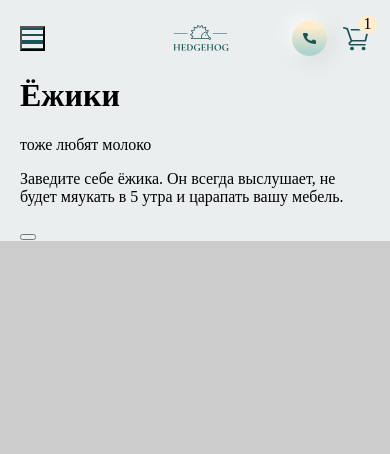
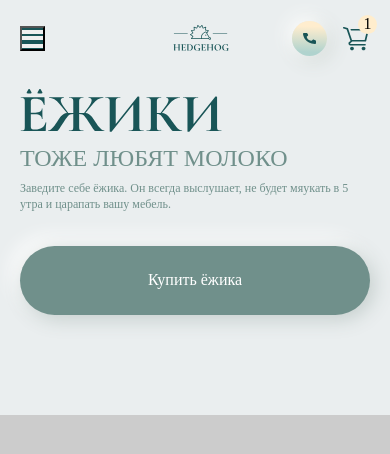
Before and after one commit to nosdmitry/hedgehog, a website built with webpack: page src/index.html in a window 390 px wide. Built offline with nearby package versions, Linux system fonts and the light colour scheme; files whose address does not match are found by name; a web font is replaced by a local one.

Commit message:
Feature: made header

```diff
--- /dev/null
+++ b/src/blocks/button/button.scss
@@ -0,0 +1,23 @@
+.button {
+  width: 328px;
+  height: 69px;
+  border-radius: 40px;
+  background-color: #70908B;
+  border: none;
+  box-shadow: 4px 4px 20px #C2CCCA, -8px -8px 20px #FFFFFF;
+  font-family: 'Realway', 'Times New Roman', Times, serif;
+
+  &_place_header {
+    margin: 0 auto;
+    margin-top: 34px;
+    color: #fff;
+  }
+}
+
+@media (max-width: 480px) {
+  .button {
+    &_place_header  {
+      width: 100%;
+    }
+  }
+}
--- a/src/blocks/header/header.scss
+++ b/src/blocks/header/header.scss
@@ -1,3 +1,6 @@
+$ruleway: 'Ruleway', 'Times New Roman', Times, serif;
+$cormorant: 'Cormorant Infant', 'Times New Roman', Times, serif;
+
 .header {
   box-sizing: border-box;
   display: flex;
@@ -11,6 +14,13 @@
     align-items: center;
   }
 
+  &__bottom {
+    display: flex;
+    flex-direction: column;
+    justify-content: center;
+    padding-bottom: 243px;
+  }
+
   &__logo-wrap {
     min-width: 120px;
     margin-right: 20px;
@@ -20,6 +30,40 @@
 
   &__mobile-menu-button {
     display: none;
+  }
+
+  &__title {
+    margin: 0 auto;
+    margin-top: 173px;
+    width: 443px;
+    height: 94px;
+    font-size: 100px;
+    background-image: url(../../images/title.svg);
+    background-position: center;
+    background-repeat: no-repeat;
+    background-size: contain;
+  }
+
+  &__subtitle {
+    font-family: $cormorant;
+    margin: 0;
+    padding: 0;
+    text-align: center;
+    font-size: 50px;
+    line-height: 61px;
+    text-transform: uppercase;
+    margin-top: 19px;
+    color: #70908B;
+  }
+
+  &__subsubtitle {
+    margin: 0;
+    padding: 0;
+    font-family: $ruleway;
+    font-size: 14px;
+    line-height: 16px;
+    text-align: center;
+    color: #70908B;
   }
 }
 
@@ -37,7 +81,6 @@
       display: grid;
       grid-template-columns: 25px auto 35px 30px;
       column-gap: 13px;
-
     }
 
     &__logo-wrap {
@@ -55,5 +98,53 @@
       background-image: url(../../images/menu-button.svg);
       background-color: none;
     }
+
+    &__header {
+      margin: 0;
+    }
+
+    &__bottom {
+      padding-bottom: 100px;
+      justify-content: flex-start;
+      align-content: flex-start;
+    }
+
+    &__title {
+      margin-top: 90px;
+      width: 250px;
+
+    }
+
+    &__subtitle {
+      font-size: 30px;
+      margin: 0;
+    }
   }
 }
+
+@media (max-width: 480px) {
+  .header {
+    &__bottom {
+      justify-content: flex-start;
+    }
+
+    &__title {
+      margin: 32px 0 0 0;
+      width: 202px;
+      height: 44px;
+    }
+
+    &__subtitle {
+      text-align: left;
+      font-size: 24px;
+      line-height: 29px;
+      margin-top: 12px;
+    }
+
+    &__subsubtitle {
+      text-align: left;
+      font-size: 12px;
+      margin-top: 7px;
+    }
+  }
+}
--- a/src/index.html
+++ b/src/index.html
@@ -36,13 +36,13 @@
 
     <section class="header__bottom">
 
-      <h1 class="header__title">Ёжики</h1>
+      <h1 class="header__title" aria-label="Ёжики"></h1>
       <p class="header__subtitle">тоже любят молоко</p>
       <p class="header__subsubtitle">
         Заведите себе ёжика. Он всегда выслушает, не будет мяукать в 5 утра и царапать вашу мебель.
       </p>
 
-      <button class="button button_place_header" aria-label="Купи ежа"></button>
+      <button class="button button_place_header" aria-label="Купи ежа">Купить ёжика</button>
 
     </section>
 
--- a/src/index.scss
+++ b/src/index.scss
@@ -7,3 +7,4 @@
 @import url(./blocks/menu/menu.scss);
 @import url(./blocks/phone/phone.scss);
 @import url(./blocks/basket/basket.scss);
+@import url(./blocks/button/button.scss);
```
Also changed, not shown: src/images/title.svg (added).
